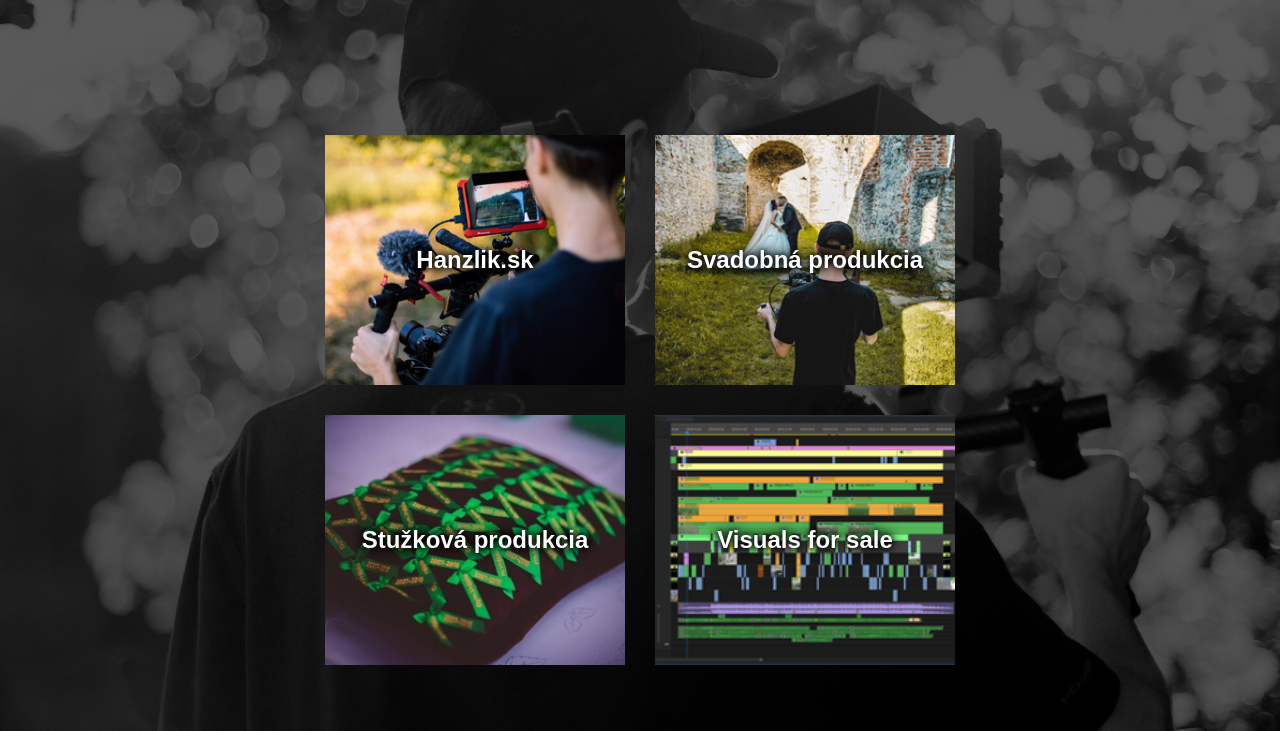
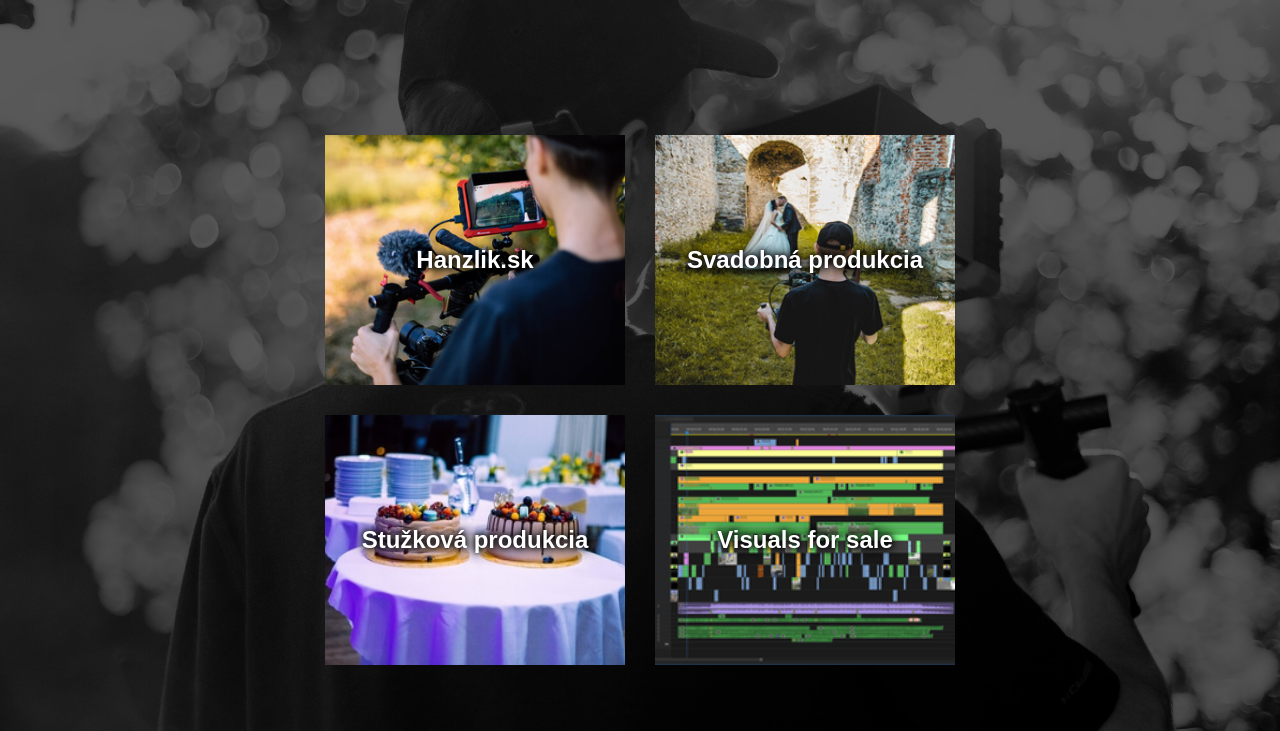
Before and after one commit to Darken141/tomashanzlik.com, a Gatsby site: page / in a window 1280 px wide. Shown: the top 731 px of the page. Built offline with nearby package versions, Linux system fonts and the light colour scheme; Gatsby itself is replaced by a stand-in of ours.

Commit message:
change stuzkova production image

```diff
--- a/src/main/components/productions.css
+++ b/src/main/components/productions.css
@@ -68,7 +68,7 @@
 
 .production3 {
     position: relative;
-    background: url("../../images/stuzkova-v2-compress.jpg") no-repeat center center;
+    background: url("../../images/stuzkova-v3-compress.jpg") no-repeat center center;
     background-size: cover;
 }
 
```
Also changed, not shown: src/images/stuzkova-v3-compress.jpg (added), src/main/components/Counter.js (line endings or trailing spaces).
